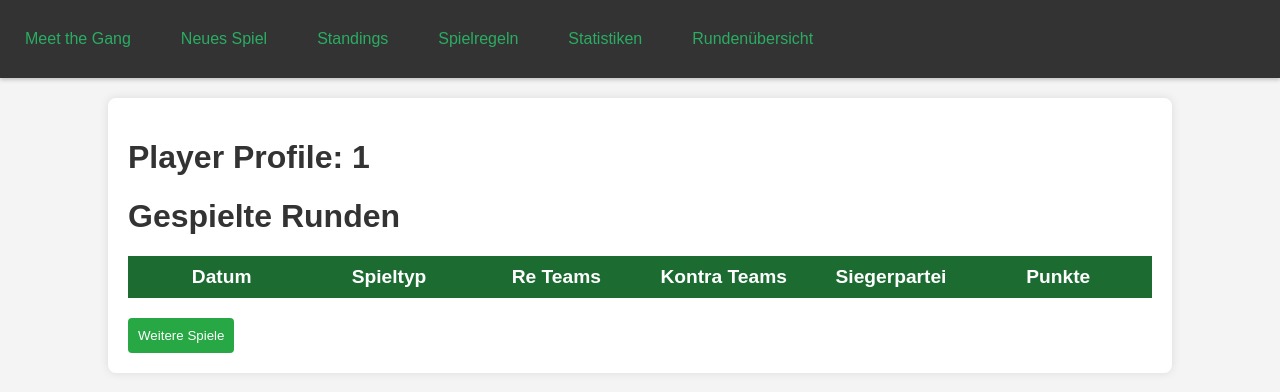
After one commit to Pht27/kodo, a Flask app: template templates/specific_player.html in a window 1280 px wide. The commit adds this page. Shown: the top 392 px of the page. Run offline with Flask 3, Linux system fonts and the light colour scheme; the template is opened without the code that fills it: most values are stand-ins (such as "Sample title", 1, 10 or a date in 2020); data that the repository does not hold is empty.

Commit message:
playerpage first try

```diff
--- a/flask_app.py
+++ b/flask_app.py
@@ -11,6 +11,13 @@ app = Flask(__name__)
 @app.route('/players')
 def players():
     return render_template('players.html')
+
+@app.route('/player/<int:player_id>')
+def specific_player(player_id):
+    # Fetch match history using the player ID
+    match_history = get_match_history_infos(specific_player_id=player_id)
+    return render_template('specific_player.html', player_id=player_id, match_history=match_history)
+
 
 @app.route('/new_game')
 def new_game():
@@ -117,5 +124,11 @@ def get_match_history_stats():
     data = get_match_history_infos().to_dict(orient='split')
     return jsonify(data)
 
+@app.route('/api/stats/match_history/<int:player_id>', methods=['GET'])
+def get_match_history_stats_for_player(player_id):
+    data = get_match_history_infos(specific_player_id=player_id).to_dict(orient='split')
+    return jsonify(data)
+
+
 if __name__ == '__main__':
     app.run(debug=True)
--- a/python_scripts/statistics.py
+++ b/python_scripts/statistics.py
@@ -160,13 +160,20 @@ def winrates_of_teams():
     data = data[['name_x', 'name_y', 'winrate']]
     return data
 
-def get_match_history_infos():
+def get_match_history_infos(specific_player_id=None):
     # import data
     players = pd.read_csv(csv_file_players, index_col=False)
     players_teams = pd.read_csv(csv_file_player_team, index_col=False)
     teams = pd.read_csv(csv_file_teams, index_col=False)
     rounds = pd.read_csv(csv_file_rounds, index_col=False)
     teams_rounds = pd.read_csv(csv_file_team_round, index_col=False)
+
+    # filter rounds for player if given
+    if specific_player_id is not None:
+        rounds_tmp = rounds.merge(teams_rounds, on='round_id')
+        rounds_tmp = rounds_tmp.merge(players_teams, on='team_id')
+        rounds_tmp = rounds_tmp[rounds_tmp['player_id'] == specific_player_id]
+        rounds = rounds_tmp[rounds.columns]
 
     data = pd.DataFrame(columns=['round_id',
             'date',
--- /dev/null
+++ b/static/css/specific_player.css
@@ -0,0 +1,131 @@
+body {
+    font-family: Arial, sans-serif;
+    background-color: #f4f4f4;
+    margin: 0;
+    padding: 0;
+}
+
+.container {
+    width: 80%;
+    max-width: 1200px;
+    margin: 20px auto;
+    padding: 20px;
+    background-color: #fff;
+    box-shadow: 0 0 10px rgba(0, 0, 0, 0.1);
+    border-radius: 8px;
+}
+
+h1,
+h2 {
+    color: #333;
+}
+
+ul {
+    list-style-type: none;
+    padding: 0;
+}
+
+li {
+    background: #e7e7e7;
+    margin: 5px 0;
+    padding: 10px;
+    border-radius: 4px;
+}
+
+li div {
+    margin-bottom: 5px;
+}
+
+/* Header Styles */
+.match-info-header {
+    display: flex;
+    justify-content: space-between;
+    padding: 10px;
+    background-color: #1c6c31;
+    /* Darker green background */
+    color: #fff;
+    font-size: 1.2em;
+    /* Slightly bigger font size */
+    font-weight: bold;
+    /* Make the font bold */
+    margin-bottom: 10px;
+    /* Small margin at the bottom */
+}
+
+.match-column-header {
+    flex: 1;
+    text-align: center;
+}
+
+/* Match Container Styles */
+.match {
+    display: flex;
+    justify-content: space-between;
+    padding: 10px;
+    margin-bottom: 10px;
+    background-color: #fff;
+    border: 1px solid #ddd;
+    border-radius: 5px;
+    cursor: pointer;
+    transition: background-color 0.3s ease;
+}
+
+.match:hover {
+    background-color: #f0f0f0;
+    /* Highlight on hover */
+}
+
+.match-column {
+    flex: 1;
+    text-align: center;
+    /* Center other columns vertically */
+    display: flex;
+    align-items: center;
+    justify-content: center;
+}
+
+.team-container {
+    margin-bottom: 5px;
+    padding: 5px;
+    border: 1px solid #ddd;
+    border-radius: 3px;
+    background-color: #f9f9f9;
+    width: 100%;
+    /* Ensure alignment with other side */
+    box-sizing: border-box;
+    /* Include padding and border in width */
+}
+
+.re-teams,
+.kontra-teams {
+    flex: 1;
+    display: flex;
+    flex-direction: column;
+    align-items: center;
+}
+
+.re-kontra-container {
+    display: flex;
+    justify-content: space-between;
+}
+
+.re-kontra-container .teams-column {
+    flex: 1;
+    text-align: center;
+}
+
+/* Ensure alignment of team containers */
+.teams-column {
+    display: flex;
+    flex-direction: column;
+    align-items: center;
+}
+
+.team-container:not(:last-child) {
+    margin-bottom: 10px;
+}
+
+.player-name {
+    display: block;
+    /* Ensure space between player names */
+}
--- a/static/js/players.js
+++ b/static/js/players.js
@@ -11,12 +11,16 @@ document.addEventListener('DOMContentLoaded', function () {
                 data.forEach(player => {
                     const li = document.createElement('li');
                     li.innerHTML = `${player.name} <span class="delete-player" data-id="${player.player_id}">🗑️</span>`;
+                    li.addEventListener('click', function () {
+                        window.location.href = `/player/${player.player_id}`;
+                    });
                     playerList.appendChild(li);
                 });
 
                 // Event Listener für Lösch-Buttons hinzufügen
                 document.querySelectorAll('.delete-player').forEach(button => {
-                    button.addEventListener('click', function () {
+                    button.addEventListener('click', function (event) {
+                        event.stopPropagation(); // Prevent the click from propagating to the li element
                         if (confirm('Are you sure you want to delete this player?')) {
                             deletePlayer(button.getAttribute('data-id'));
                         }
--- /dev/null
+++ b/static/js/specific_player.js
@@ -0,0 +1,108 @@
+function showMatchHistory(playerID) {
+    let roundData = [];
+    // Runden laden
+    function loadRounds() {
+        fetch(`/api/stats/match_history/${playerID}`)
+            .then(response => response.json())
+            .then(data => {
+                roundData = data.data; // Accessing the data array from the fetched data
+                displayMatches(); // Load initial matches after fetching the data
+            });
+    }
+
+    loadRounds();
+
+    const matchContainer = document.getElementById('matchContainer');
+    const loadMoreBtn = document.getElementById('loadMoreBtn');
+
+    let matchesShown = 0;
+    const matchesPerPage = 16;
+
+    // Function to display matches
+    function displayMatches() {
+        for (let i = matchesShown; i < Math.min(matchesShown + matchesPerPage, roundData.length); i++) {
+            const match = roundData[i];
+
+            const reTeams = [];
+            const kontraTeams = [];
+
+            const teams = [
+                { players: [match[3], match[4]], party: match[5] },
+                { players: [match[6], match[7]], party: match[8] },
+                { players: [match[9], match[10]], party: match[11] },
+                { players: [match[12], match[13]], party: match[14] }
+            ];
+
+            teams.forEach(team => {
+                if (team.party === 'Re') {
+                    reTeams.push(team);
+                } else if (team.party === 'Kontra') {
+                    kontraTeams.push(team);
+                }
+            });
+
+            const reTeamsHTML = reTeams.map(team => `
+                <div class="team-container">
+                    ${team.players.filter(player => player !== 'None').map(player => `<span class="player-name">${player}</span>`).join('')}
+                </div>
+            `).join('');
+
+            const kontraTeamsHTML = kontraTeams.map(team => `
+                <div class="team-container">
+                    ${team.players.filter(player => player !== 'None').map(player => `<span class="player-name">${player}</span>`).join('')}
+                </div>
+            `).join('');
+
+            // Split formatted datetime into date and time
+            const datetimeParts = match[1].split(', ');
+            const datetimeDate = datetimeParts.slice(0, 2).join(', '); // Join first two parts with a comma
+            const datetimeTime = datetimeParts.slice(2).join(', '); // Join remaining parts with a comma
+
+            const matchHTML = `
+                <div class="match" onclick="openMatchPage('${match[0]}')">
+                    <div class="match-column">${datetimeTime}<br>${datetimeDate}</div> <!-- Date and Time -->
+                    <div class="match-column">${match[2]}</div> <!-- Game Type -->
+                    <div class="match-column teams-wrapper">
+                        <div class="re-kontra-container">
+                            <div class="teams-column">
+                                ${reTeamsHTML}
+                            </div>
+                        </div>
+                    </div>
+                    <div class="match-column teams-wrapper">
+                        <div class="re-kontra-container">
+                            <div class="teams-column">
+                                ${kontraTeamsHTML}
+                            </div>
+                        </div>
+                    </div>
+                    <div class="match-column">${match[15]}</div> <!-- Winning Party -->
+                    <div class="match-column">${match[16]}</div> <!-- Points -->
+                </div>
+            `;
+            matchContainer.innerHTML += matchHTML;
+        }
+        matchesShown += matchesPerPage;
+
+        // Check if all matches have been loaded
+        if (matchesShown >= roundData.length) {
+            loadMoreBtn.style.display = 'none';
+        }
+    }
+
+    // Function to handle clicking on match containers
+    function openMatchPage(matchId) {
+        console.log('Clicked on match with ID:', matchId);
+        // Example: window.location.href = '/match/' + matchId;
+    }
+
+    // Event listener for load more button
+    loadMoreBtn.addEventListener('click', displayMatches);
+
+};
+
+document.addEventListener('DOMContentLoaded', function () {
+    const playerContainer = document.querySelector('.match-history-container');
+    const playerID = playerContainer.getAttribute('data-player-id');
+    showMatchHistory(playerID);
+});
--- /dev/null
+++ b/templates/specific_player.html
@@ -0,0 +1,38 @@
+{% extends "base.html" %}
+
+{% block title %}Player Profile{% endblock %}
+
+{% block extra_css %}
+<link rel="stylesheet" href="{{ url_for('static', filename='css/specific_player.css') }}">
+{% endblock %}
+
+{% block content %}
+<div class="match-history-container" data-player-id="{{ player_id }}">
+    <h1>Player Profile: {{ player_id }}</h1>
+    <h1>Gespielte Runden</h1>
+
+    <!-- Container for Match Info Headers -->
+    <div class="match-info-header">
+        <div class="match-column-header">Datum</div>
+        <div class="match-column-header">Spieltyp</div>
+        <div class="match-column-header">Re Teams</div>
+        <div class="match-column-header">Kontra Teams</div>
+        <div class="match-column-header">Siegerpartei</div>
+        <div class="match-column-header">Punkte</div>
+    </div>
+
+    <!-- Match Container -->
+    <div id="matchContainer" class="match-container">
+        <!-- Matches will be dynamically inserted here -->
+    </div>
+
+    <!-- Pagination -->
+    <div id="pagination">
+        <button id="loadMoreBtn">Weitere Spiele</button>
+    </div>
+</div>
+{% endblock %}
+
+{% block extra_js %}
+<script src="{{ url_for('static', filename='js/specific_player.js') }}"></script>
+{% endblock %}
```
Also changed, not shown: static/css/players.css (+8 -1 lines), todo.txt (+4 -3 lines).
